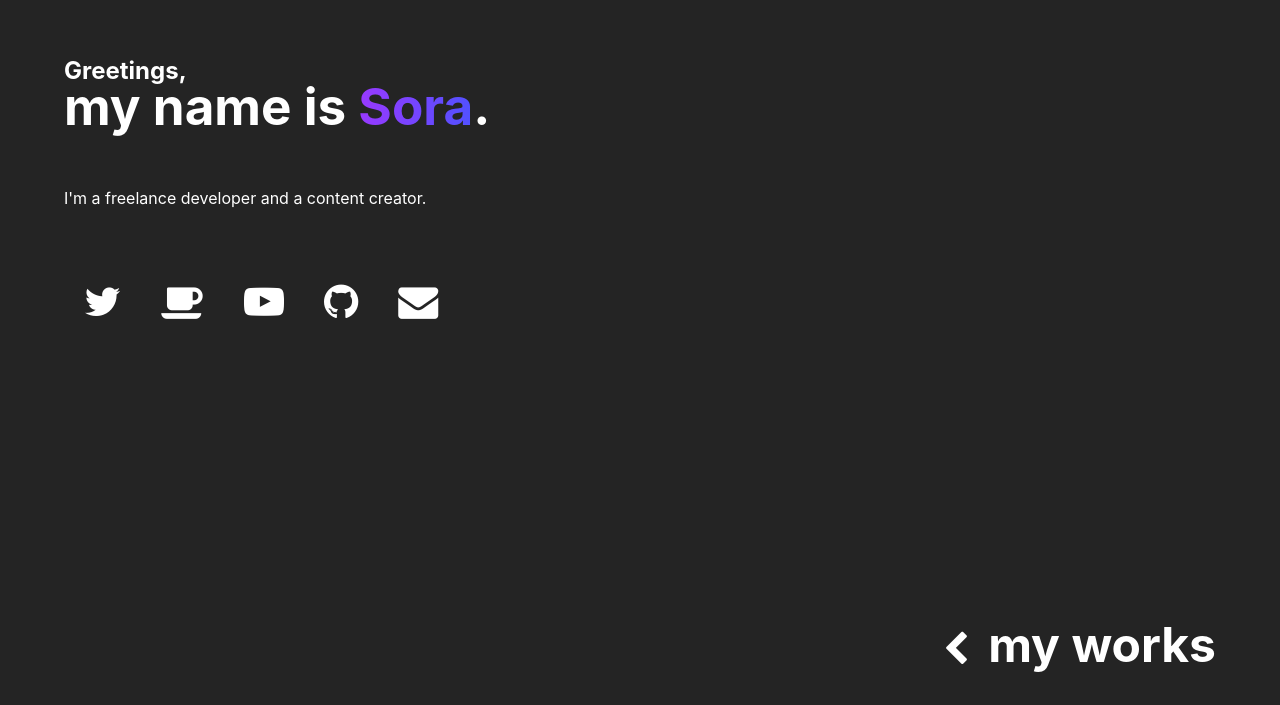
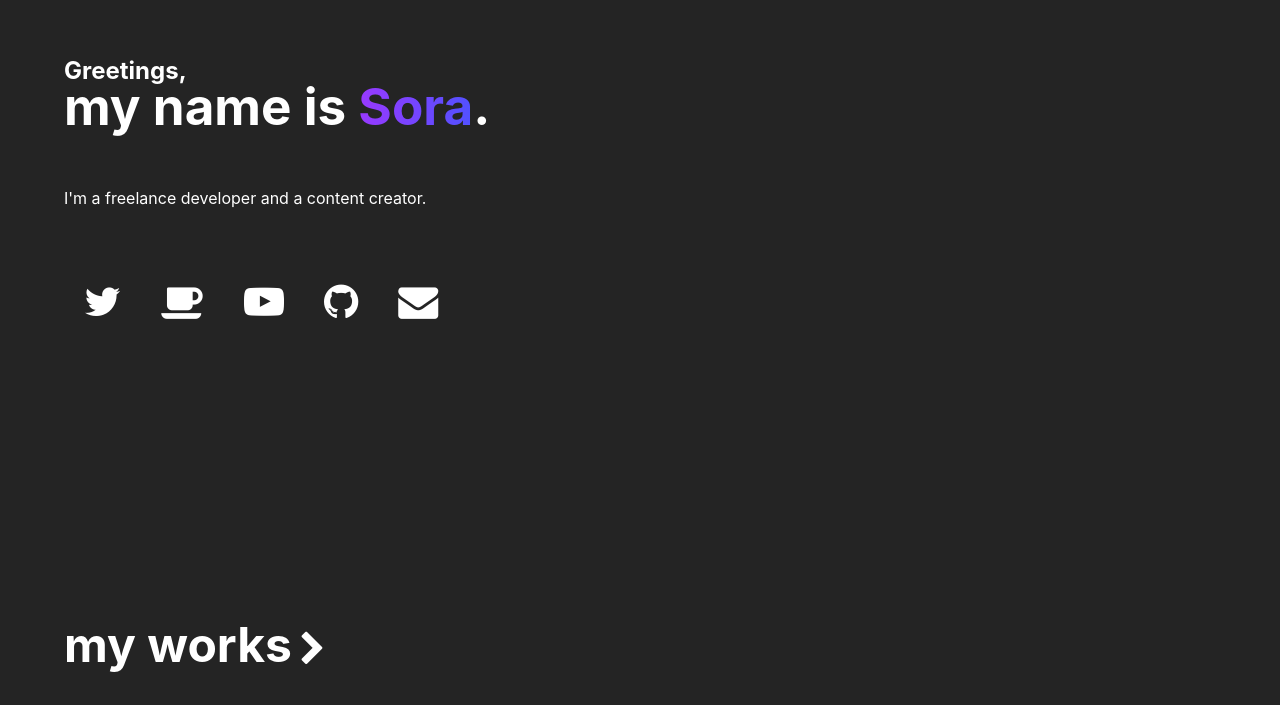
Before and after one commit to sorae42/sorae42.github.io, a Svelte app: page / in a window 1280 px wide. Shown: the part 217-922 px from the top of the page. Built offline with nearby package versions, Linux system fonts and the light colour scheme; a web font is replaced by a local one.

Commit message:
ok fine, i moved it back to left, jeez

```diff
--- a/src/components/works.svelte
+++ b/src/components/works.svelte
@@ -8,7 +8,7 @@
 </script>
 
 <div id="works">
-    <h1 class="header"><i class="fa fa-chevron-left"></i> my works</h1>
+    <h1 class="header">my works<i class="fa fa-chevron-right"></i></h1>
 
     <div id="featured-work">
         <img src="../assets/p5cc-card.jpeg" alt="P5CC card sample" />
@@ -60,8 +60,8 @@
 
     div#works {
         .header {
-            margin-right: 5vw;
-            text-align: right;
+            margin-left: 5vw;
+            text-align: left;
 
             i { font-size: 36px !important; }
 
```
